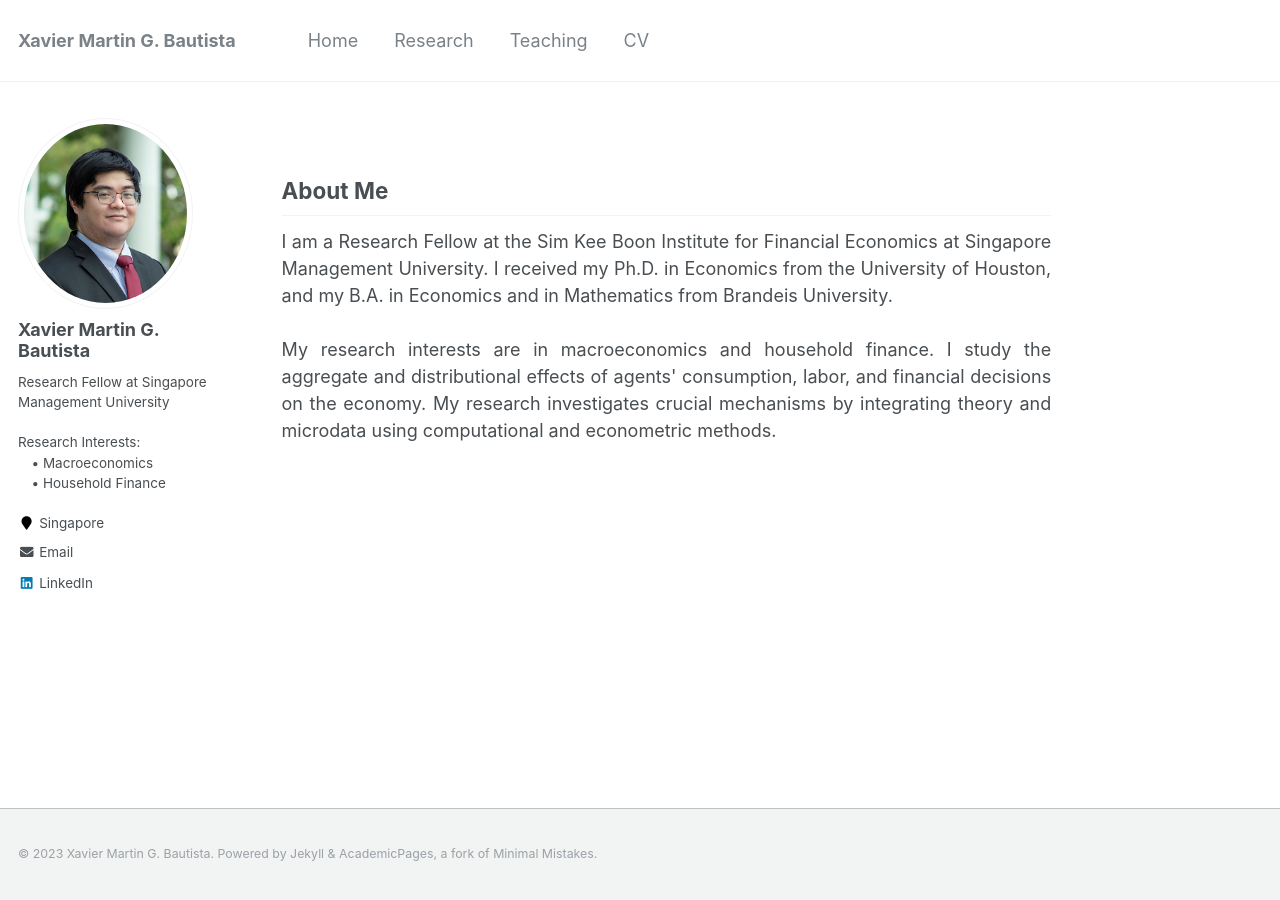
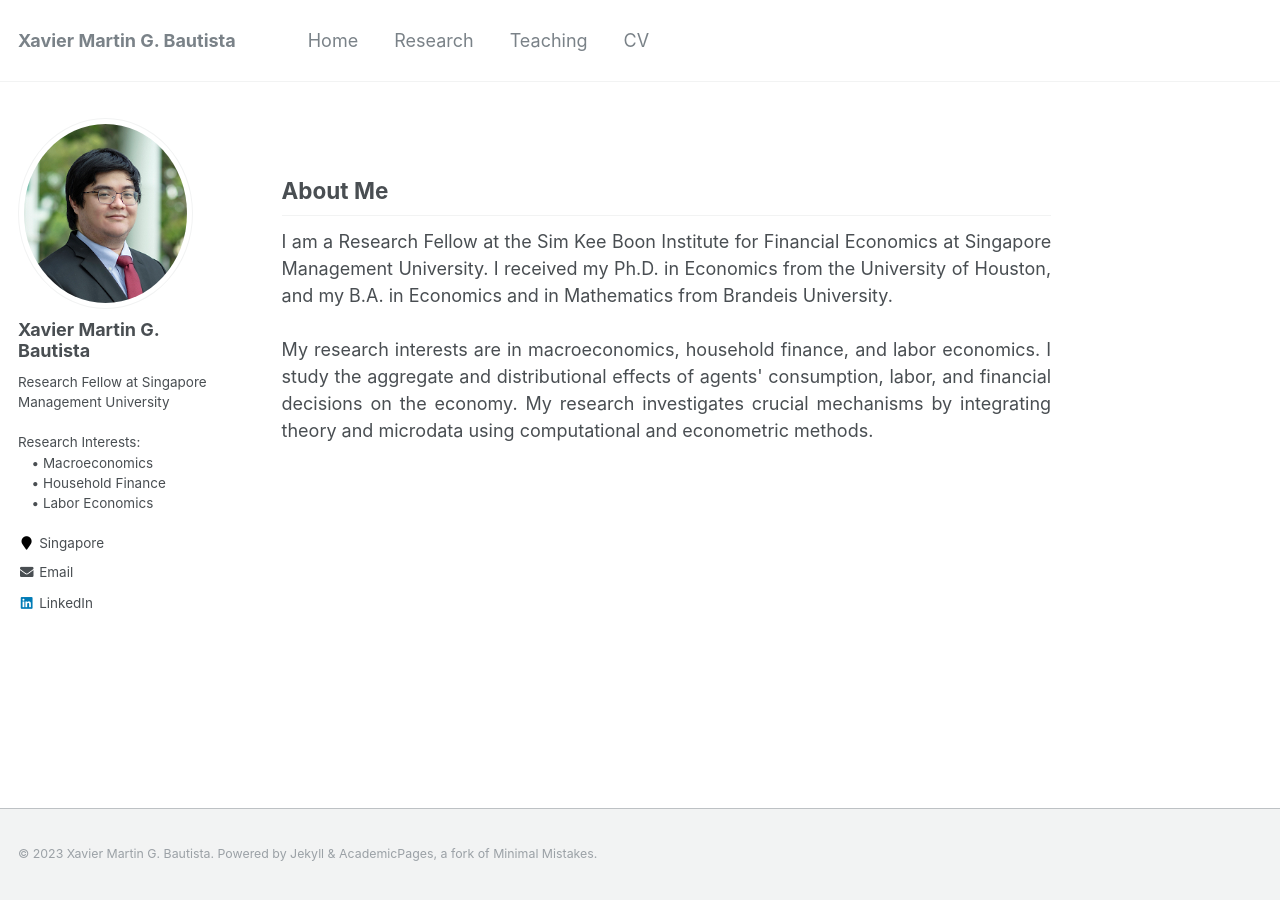
Before and after one commit to xmgbautista/xmgbautista.github.io, a Jekyll site: the page built from _pages/about.md, in a window 1280 px wide. Built offline with Jekyll 4.4.1, drawn with Linux system fonts in a browser that asks for light colours.

Commit message:
Update about, cv, and config
Add labor as a field.

```diff
--- a/_config.yml
+++ b/_config.yml
@@ -83,7 +83,7 @@ author:
   name             : "Xavier Martin G. Bautista"
   avatar           : "avatar/bautista_headshot.png"
   #bio              : "Research Fellow at <a style='color: black;' href='https://skbi.smu.edu.sg/'>Singapore Management University</a>"
-  bio              : "Research Fellow at Singapore Management University <br> <br> Research Interests: <br> &emsp;&#8226; Macroeconomics <br> &emsp;&#8226; Household Finance"
+  bio              : "Research Fellow at Singapore Management University <br> <br> Research Interests: <br> &emsp;&#8226; Macroeconomics <br> &emsp;&#8226; Household Finance <br> &emsp;&#8226; Labor Economics"
   location         : "Singapore"
   employer         :
   pubmed           :
--- a/_pages/about.md
+++ b/_pages/about.md
@@ -21,7 +21,7 @@ I am a Research Fellow at the Sim Kee Boon Institute for Financial Economics at
 Economics from the University of Houston, and my B.A. in Economics and in Mathematics from Brandeis University.
 <br>
 <br>
-My research interests are in macroeconomics and household finance. I study the aggregate and distributional effects of agents' consumption,
-labor, and financial decisions on the economy. My research investigates crucial mechanisms by integrating theory and microdata using
-computational and econometric methods.
+My research interests are in macroeconomics, household finance, and labor economics. I study the aggregate and distributional effects of
+agents' consumption, labor, and financial decisions on the economy. My research investigates crucial mechanisms by integrating theory and
+microdata using computational and econometric methods.
 </p>
```
Also changed, not shown: 1 other file.
